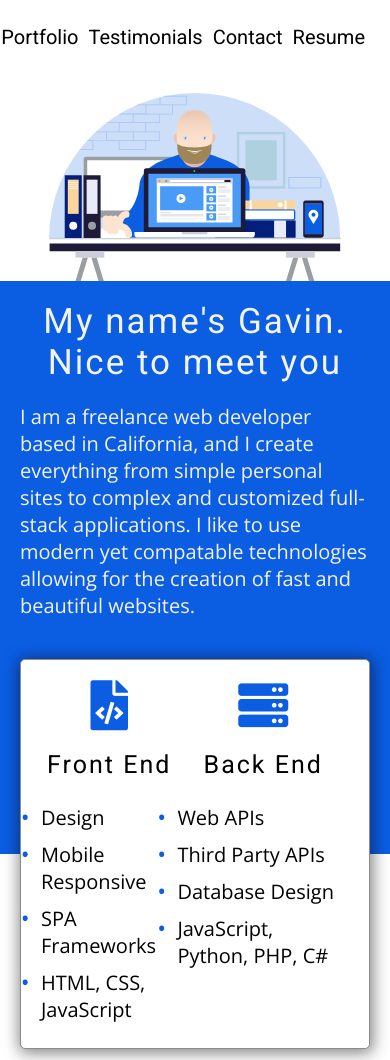
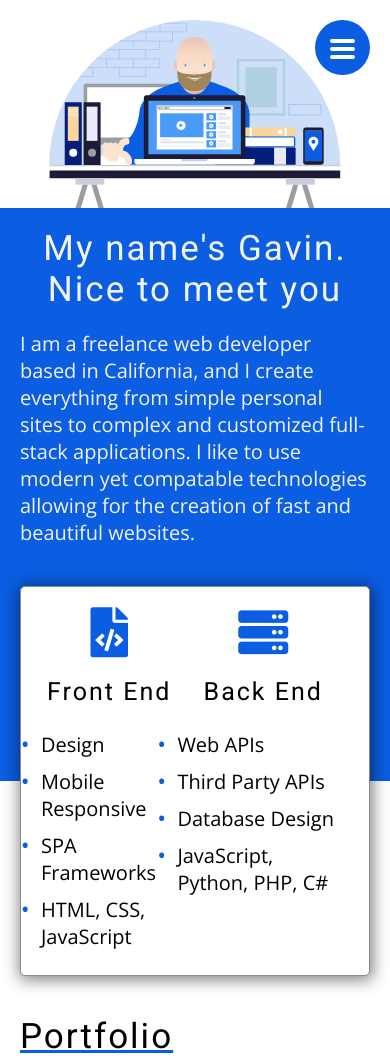
Before and after one commit to gavinquirk/gq-web, a website: page index.html in a window 390 px wide. Shown: the top 1060 px of the page. Drawn offline with nearby package versions, Linux system fonts and the light colour scheme.

Commit message:
basic hamburger nav

```diff
--- a/index.html
+++ b/index.html
@@ -16,26 +16,25 @@
   <body>
     <div class="outer-container">
       <div class="inner-container">
-        <!-- Navigation -->
-        <nav class="navigation">
-          <ul class="nav-items">
-            <li class="nav-item">
-              <a href="#" class="nav-link">Introduction</a>
-            </li>
-            <li class="nav-item">
-              <a href="#" class="nav-link">Portfolio</a>
-            </li>
-            <li class="nav-item">
-              <a href="#" class="nav-link">Testimonials</a>
-            </li>
-            <li class="nav-item">
-              <a href="#" class="nav-link">Contact</a>
-            </li>
-            <li class="nav-item">
-              <a href="#" class="nav-link">Resume</a>
-            </li>
+        <nav class="nav-overlay">
+          <ul>
+            <li><a href="#">Link</a></li>
+            <li><a href="#">Link</a></li>
+            <li><a href="#">Link</a></li>
+            <li><a href="#">Link</a></li>
+            <li><a href="#">Link</a></li>
           </ul>
         </nav>
+        <!-- Navigation -->
+        <div class="toolbar">
+          <div id="hamburger-wrapper">
+            <div class="circle hamburger-button">
+              <span class="line top"></span>
+              <span class="line middle"></span>
+              <span class="line bottom"></span>
+            </div>
+          </div>
+        </div>
         <!-- Intro -->
         <section id="introduction">
           <!-- <h1>Full-Stack Web Developer</h1>
--- a/main.js
+++ b/main.js
@@ -1 +1,13 @@
 console.log('JavaScript loaded...');
+
+const wrapper = document.getElementById('hamburger-wrapper');
+const hamburgerButton = document.getElementsByClassName('hamburger-button');
+const navOverlay = document.getElementsByClassName('nav-overlay');
+
+// When menu button is clicked
+wrapper.onclick = () => {
+  // Toggle closed class on hamburger
+  hamburgerButton[0].classList.toggle('hamburger-closed');
+  // Toggle open overlay
+  navOverlay[0].classList.toggle('nav-open');
+};
--- a/style.css
+++ b/style.css
@@ -123,30 +123,91 @@ input[type='submit']:hover {
   display: grid;
   grid-template-columns: repeat(8, 1fr);
   box-shadow: 2px 4px 20px 5px rgba(8, 8, 8, 0.5);
+  position: relative;
 }
 
 /* Navigation */
-.navigation {
+.toolbar {
   grid-column: 1 / -1;
-  padding: 20px;
   display: flex;
   justify-content: flex-end;
+  position: relative;
 }
 
-.nav-items {
-  display: flex;
-  align-items: center;
-  list-style: none;
+#hamburger-wrapper {
+  background-color: var(--color-primary-medium);
+  display: inline-block;
+  border-radius: 50%;
+  margin: 20px;
+  position: relative;
+  padding: 15px;
+  cursor: pointer;
+  z-index: 100;
+  position: absolute;
+  top: 0;
+  right: 0;
 }
 
-.nav-item {
-  padding: 3px 5px;
+.circle {
+  width: 25px;
+  height: 25px;
+  position: relative;
 }
 
-.nav-link {
-  font-family: 'Roboto', sans-serif;
-  color: inherit;
-  text-decoration: none;
+.line {
+  position: absolute;
+  height: 4px;
+  width: 100%;
+  background-color: #fff;
+  border-radius: 8px;
+  transition: all cubic-bezier(0.26, 0.1, 0.27, 1.55) 0.35s;
+}
+
+.top {
+  top: 17%;
+}
+
+.middle {
+  top: 48%;
+}
+
+.bottom {
+  top: 78%;
+}
+
+.hamburger-button.hamburger-closed .top {
+  transform: rotate(45deg);
+  top: 48%;
+}
+
+.hamburger-button.hamburger-closed .middle,
+.hamburger-button.hamburger-closed .bottom {
+  transform: rotate(-45deg);
+  top: 48%;
+}
+
+/* Nav Overlay */
+nav a {
+  color: #fff;
+}
+
+.nav-overlay {
+  position: absolute;
+  width: 100%;
+  height: 0;
+  background-color: #000;
+  display: flex;
+  justify-content: center;
+  align-items: center;
+  font-size: 30px;
+  transition: all 0.5s;
+  z-index: 50;
+  opacity: 0;
+}
+
+.nav-open {
+  height: auto;
+  opacity: 0.9;
 }
 
 /* Introduction */
```
